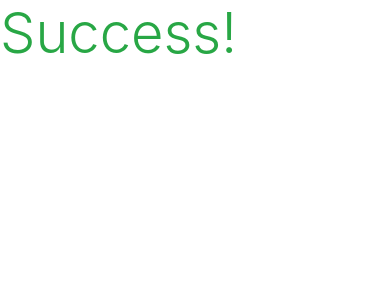
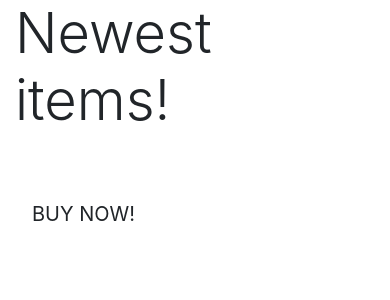
Before and after one commit to Chapter256/lillan, a Django app: page / in a window 390 px wide. Shown: the top 300 px of the page. Run offline with Django 3.2, Linux system fonts and the light colour scheme.

Commit message:
Added homepage content

```diff
--- a/home/templates/home/index.html
+++ b/home/templates/home/index.html
@@ -1,6 +1,26 @@
 {% extends "base.html" %}
 {% load static %}
 
+{% block page_header %}
+    <div class="container header-container">
+        <div class="row">
+            <div class="col"></div>
+        </div>
+    </div>
+{% endblock %}
+
 {% block content %}
-    <h1 class="display-4 text-success">Success!</h1>
+    <div class="container h-100">
+        <div class="row h-100">
+            <div class="col-7 col-md-6 my-auto">
+                <h1 class="display-4"> Newest items!
+                </h1>
+                <div class="my-5">
+                    <h4>
+                        <a href="" class="buy-now-button btn btn-lg rounded-0 text-uppercase py-3">Buy Now!</a>
+                    </h4>
+                </div>
+            </div>
+        </div>
+    </div>
 {% endblock %}
```
